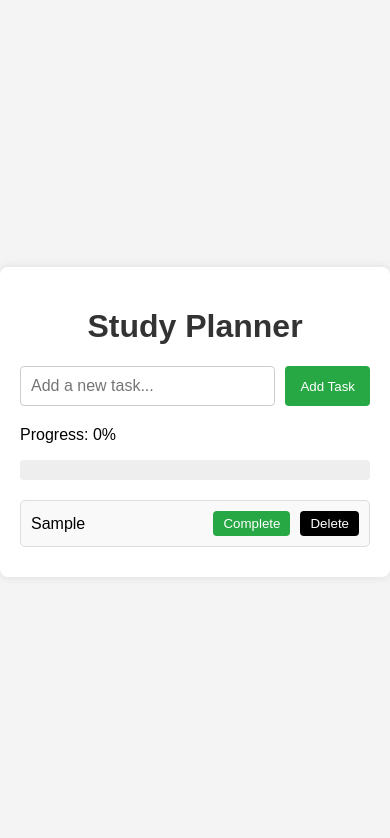
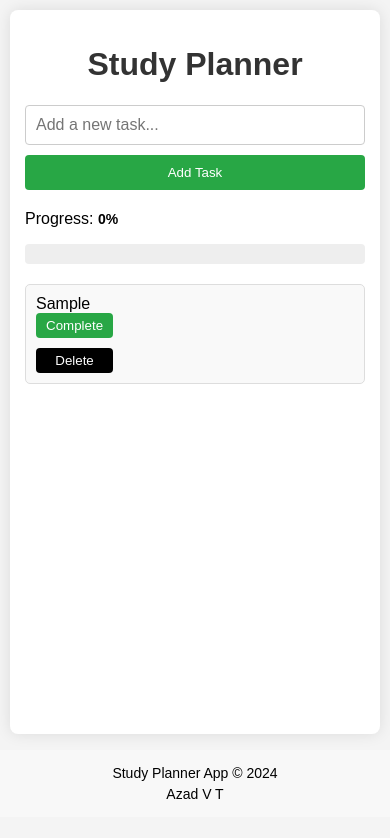
Before and after one commit to azadvt/study_planner, a plain HTML site: page index.html in a window 390 px wide. Both pictures are taken after typing "Sample" into the empty fields and a click on the button "Add Task". Drawn offline with Linux system fonts and the light colour scheme.

Commit message:
ui improved

```diff
--- a/index.html
+++ b/index.html
@@ -23,7 +23,10 @@
         </div>
         <div id="task-list"></div>
     </div>
-
+    <footer>
+        <p>Study Planner App &copy; 2024</p>
+        <p>Azad V T</p>
+    </footer>
     <script src="script.js"></script>
 </body>
 
--- a/styles.css
+++ b/styles.css
@@ -1,21 +1,18 @@
 body {
-	font-family: Arial, sans-serif;
+	font-family: 'Arial', sans-serif;
 	background-color: #f4f4f4;
 	margin: 0;
-	padding: 0;
-	display: flex;
-	justify-content: center;
-	align-items: center;
-	height: 100vh;
+	height: 100%;
 }
 
 .container {
-	background-color: white;
+	min-height: calc(100vh - 150px);
+	margin: 20px auto;
+	max-width: 600px;
+	background: white;
 	padding: 20px;
 	border-radius: 8px;
-	box-shadow: 0 0 10px rgba(0, 0, 0, 0.1);
-	width: 90%;
-	max-width: 600px;
+	box-shadow: 0 0 15px rgba(0, 0, 0, 0.1);
 }
 
 h1 {
@@ -25,23 +22,22 @@ h1 {
 
 .task-form {
 	display: flex;
-	justify-content: center;
+	flex-direction: column;
 	margin-bottom: 20px;
 }
 
 .task-form input {
-	flex: 1;
 	padding: 10px;
 	border: 1px solid #ccc;
 	border-radius: 4px;
-	margin-right: 10px;
+	margin-bottom: 10px;
 	font-size: 16px;
 }
 
 .task-form button {
 	padding: 10px 15px;
 	border: none;
-	background-color: #28a745;
+	background: #28a745;
 	color: white;
 	cursor: pointer;
 	border-radius: 4px;
@@ -49,7 +45,7 @@ h1 {
 }
 
 .task-form button:hover {
-	background-color: #218838;
+	background: #218838;
 }
 
 #task-list {
@@ -57,21 +53,15 @@ h1 {
 }
 
 .task {
-	background-color: #f9f9f9;
+	margin: 10px 0;
+	padding: 10px;
 	border: 1px solid #ddd;
-	padding: 10px;
 	border-radius: 5px;
-	margin-bottom: 10px;
+	background: #f9f9f9;
 	display: flex;
 	justify-content: space-between;
 	align-items: center;
 }
-
-.task.completed {
-	text-decoration: line-through;
-	color: gray;
-}
-
 .progress {
 	margin-bottom: 20px;
 }
@@ -84,12 +74,31 @@ h1 {
 	margin-top: 5px;
 }
 
+.task.completed span {
+	text-decoration: line-through;
+	color: #751212;
+}
+
+.progress-container {
+	width: 100%;
+	background-color: #e0e0e0;
+	border-radius: 4px;
+	margin-top: 10px;
+}
+
 .progress-bar-fill {
+	height: 100%;
 	background-color: #28a745;
-	height: 100%;
+	border-radius: 4px;
 	width: 0%;
 	transition: width 0.3s;
 }
+
+#progress-percentage {
+	text-align: right;
+	font-weight: bold;
+}
+
 .task-actions {
 	display: flex;
 	gap: 10px;
@@ -112,3 +121,48 @@ h1 {
 	background-color: #000000;
 	color: white;
 }
+
+@media (max-width: 600px) {
+	.container {
+		margin: 10px;
+		padding: 15px;
+	}
+
+	.task-form {
+		flex-direction: column;
+	}
+
+	.task-form input {
+		margin-right: 0;
+	}
+
+	.task-actions {
+		flex-direction: column;
+	}
+
+	.task-actions button {
+		width: 100%;
+	}
+
+	.task {
+		flex-direction: column;
+		align-items: flex-start;
+	}
+
+	#progress-percentage {
+		font-size: 14px;
+	}
+}
+
+footer {
+	background-color: #f8f8f8;
+	padding: 10px 0;
+	text-align: center;
+	width: 100%;
+	margin-top: 1rem;
+}
+
+footer p {
+	margin: 5px 0;
+	font-size: 14px;
+}
```
